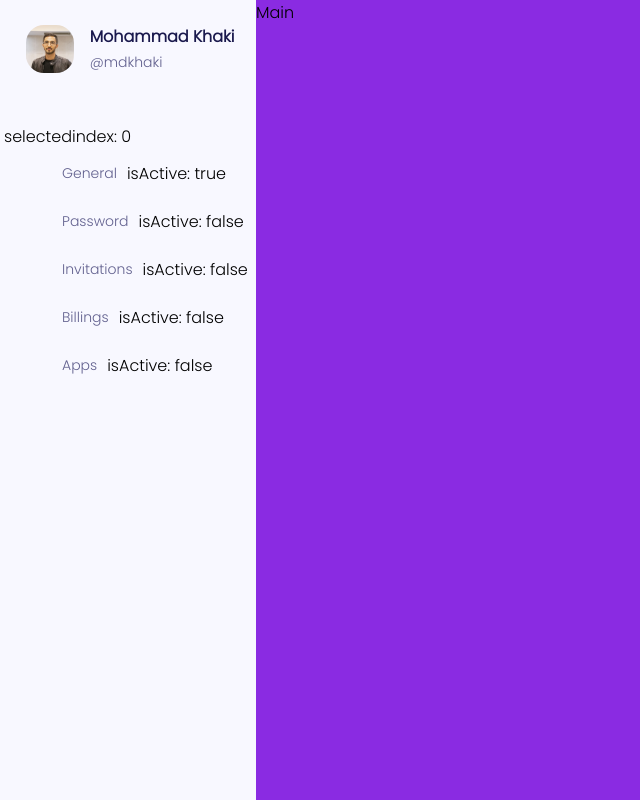
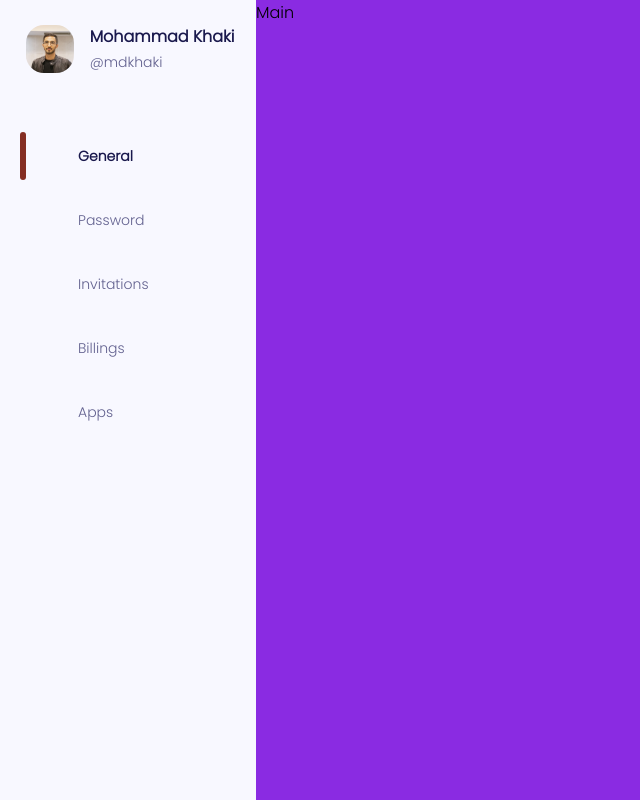
Before and after one commit to arvandmoe/react-playground, a Next.js app: page /billing in a window 1280 px wide. Shown: the whole page, without its empty margins (0-640 px from the left). Built offline with nearby package versions, Linux system fonts and the light colour scheme; some icons are missing.

Commit message:
fix sidbar menu item active

```diff
--- a/package.json
+++ b/package.json
@@ -9,6 +9,7 @@
     "lint": "next lint"
   },
   "dependencies": {
+    "clsx": "^1.2.1",
     "iconsax-react": "^0.0.8",
     "next": "12.2.5",
     "react": "18.2.0",
--- a/src/modules/billing/components/MenuItem/MenuItem.module.scss
+++ b/src/modules/billing/components/MenuItem/MenuItem.module.scss
@@ -1,13 +1,31 @@
-.container{
+.container {
   display: flex;
   align-items: center;
   gap: 10px;
   padding: 8px 8px 8px 16px;
+  cursor: pointer;
 }
 
-.txt{
+.txt {
   font-weight: 400;
   font-size: 14px;
-    color: #62618F;
+  color: #62618f;
   height: 21px;
 }
+
+.txtActive {
+  color: #1a194d;
+  font-weight: bold;
+}
+
+.selectSign {
+  width: 6px;
+  height: 48px;
+  background: #852e23;
+  border-radius: 24px;
+}
+.notSelectSign{
+  width: 6px;
+  height: 48px;;
+  border-radius: 24px;
+}
--- a/src/modules/billing/components/MenuItem/MenuItem.tsx
+++ b/src/modules/billing/components/MenuItem/MenuItem.tsx
@@ -1,3 +1,4 @@
+import clsx from "clsx";
 import React, { FC, ReactNode } from "react";
 import styles from "./MenuItem.module.scss";
 
@@ -13,9 +14,17 @@ const MenuItem: FC<Props> = (props) => {
   const { index, title, icon, isActive, onItemClicked } = props;
   return (
     <div className={styles.container} onClick={() => onItemClicked(index)}>
+      <div
+        className={clsx(styles.notSelectSign, { [styles.selectSign]: isActive })}
+      ></div>
       {icon}
-      <span className={styles.txt}>{title}</span>
-      <span>{"isActive: " + isActive}</span>
+      <span
+        className={clsx(styles.txt, {
+          [styles.txtActive]: isActive,
+        })}
+      >
+        {title}
+      </span>
     </div>
   );
 };
--- a/src/modules/billing/components/MenuList/MenuList.tsx
+++ b/src/modules/billing/components/MenuList/MenuList.tsx
@@ -12,7 +12,6 @@ const MenuList = (props: Props) => {
 
   return (
     <div className={styles.container}>
-      <div>{"selectedindex: " + selectedIndex}</div>
       <MenuItem
         index={0}
         title="General"
--- a/src/modules/billing/components/UserItem/UserItem.tsx
+++ b/src/modules/billing/components/UserItem/UserItem.tsx
@@ -1,3 +1,4 @@
+import Image from "next/image";
 import { FC } from "react";
 import styles from "./UserItem.module.scss";
 
@@ -12,7 +13,13 @@ const UserItem: FC<Props> = (props) => {
 
   return (
     <div className={styles.userContainer}>
-      <img className={styles.avatarImg} src={avatar} width={48} height={48} />
+      <Image
+        className={styles.avatarImg}
+        src={avatar}
+        width={48}
+        height={48}
+        alt="avatar"
+      />
       <div className={styles.detailContainer}>
         <div>
           <span className={styles.txt}>{fullName}</span>
```
Also changed, not shown: .eslintrc.json, 1 other file (tests, documents, lock files or other folders). Lines whose indentation alone changed are shown as unchanged.
